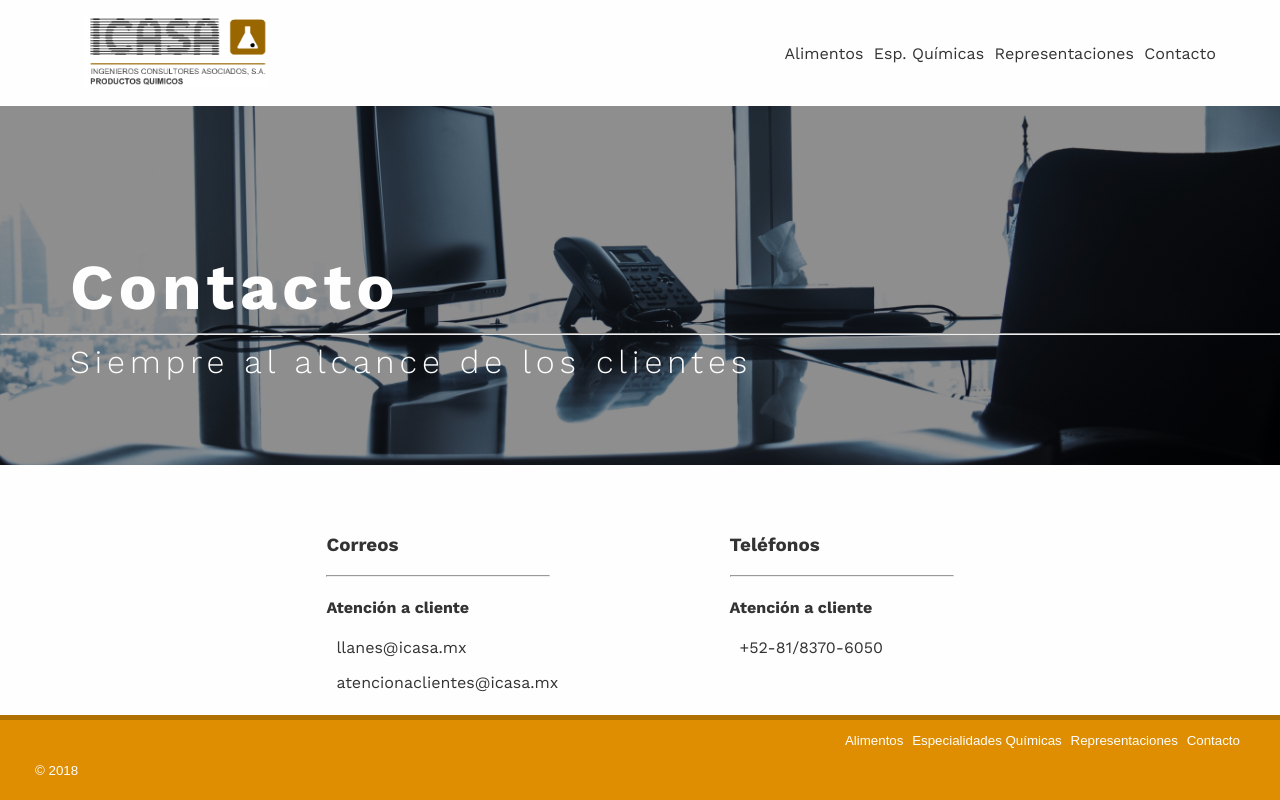
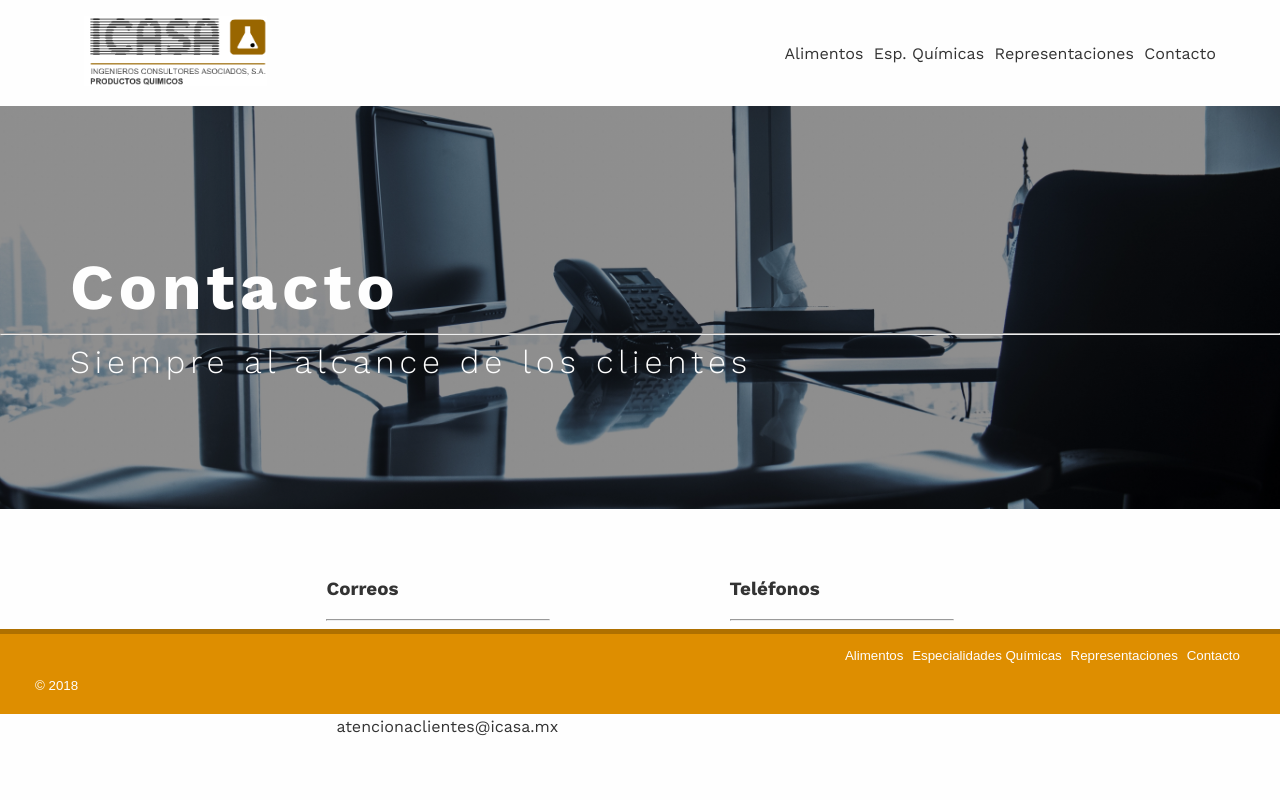
Before and after one commit to psanchezp/icasa_web, a PHP site: page /contacto.html in a window 1280 px wide. Run offline with PHP 8.4, Linux system fonts and the light colour scheme.

Commit message:
Modified contact footer

```diff
--- a/style/contact.css
+++ b/style/contact.css
@@ -218,13 +218,11 @@ ul {
 div.grid-item:hover {
   filter: brightness(150%); }
 
+body {
+  grid-template-rows: 106px auto 80px; }
+
 .text-section {
   grid-column: 2; }
-
-footer {
-  position: absolute;
-  bottom: 0px;
-  width: 100%; }
 
 .banner {
   grid-row: 2;
--- a/style/contact.scss
+++ b/style/contact.scss
@@ -9,14 +9,12 @@
   background-position: center center;
 }
 
+body {
+  grid-template-rows: 106px auto 80px;
+}
+
 .text-section {
   grid-column: 2;
-}
-
-footer {
-  position: absolute;
-  bottom: 0px;
-  width: 100%;
 }
 
 .banner {
```
Also changed, not shown: 1 other file.
